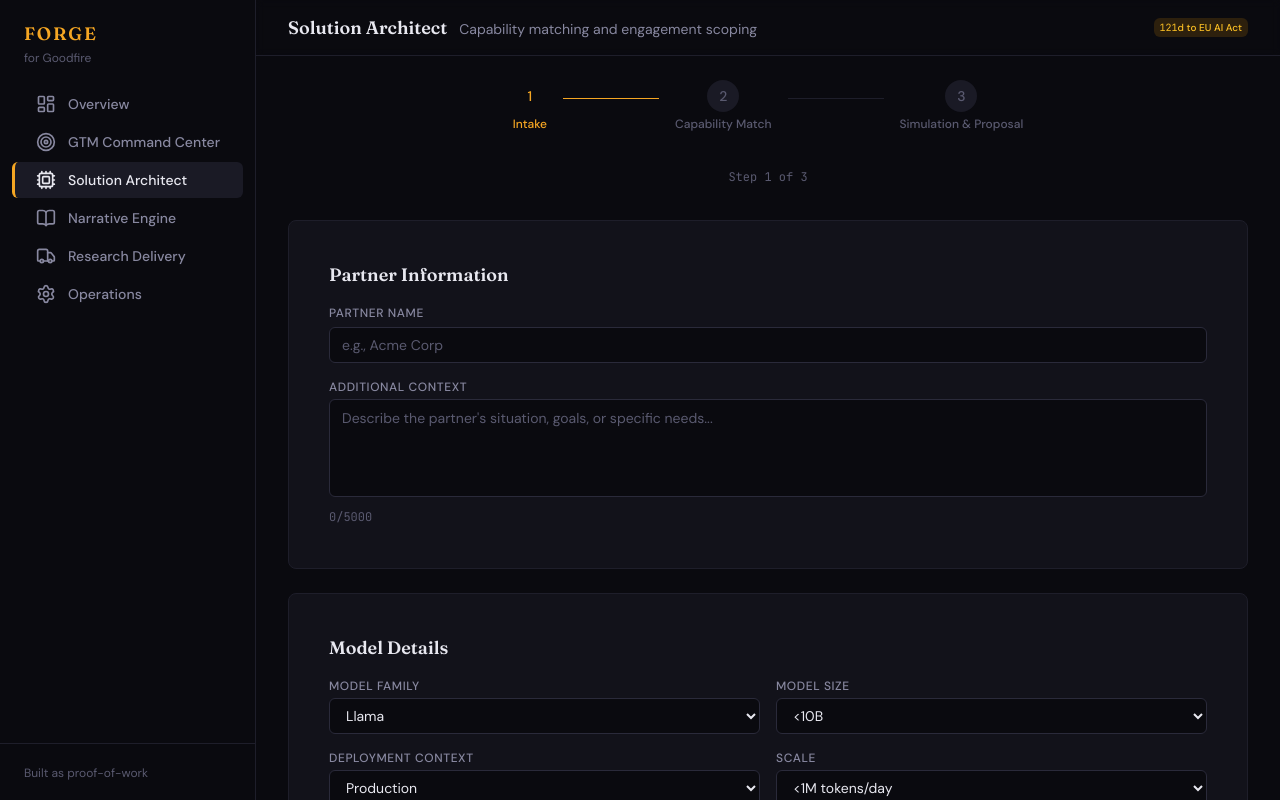
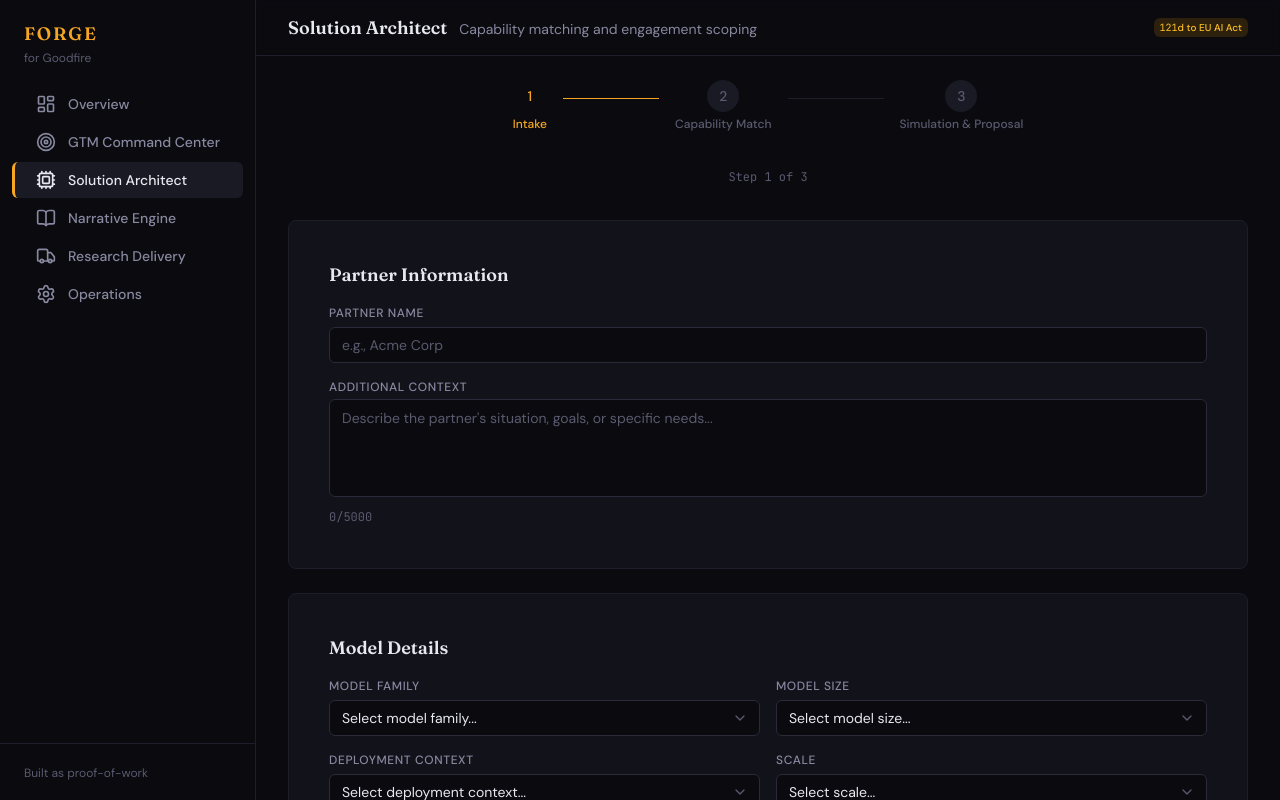
Before and after one commit to chewyuenrachael/forge, a Next.js app: page /solutions in a window 1280 px wide. Built offline with nearby package versions, Linux system fonts and the light colour scheme.

Commit message:
feat: update Select

```diff
--- a/src/components/ui/Select.tsx
+++ b/src/components/ui/Select.tsx
@@ -1,29 +1,63 @@
-import { type FC, type SelectHTMLAttributes } from 'react'
+import { type FC, type ChangeEventHandler } from 'react'
+import { ChevronDown } from 'lucide-react'
 
-interface SelectProps extends SelectHTMLAttributes<HTMLSelectElement> {
-  label?: string
-  options: { value: string; label: string }[]
+interface SelectOption {
+  value: string
+  label: string
 }
 
-export const Select: FC<SelectProps> = ({ label, options, className = '', id, ...props }) => {
+interface SelectProps {
+  label?: string
+  value: string
+  onChange: ChangeEventHandler<HTMLSelectElement>
+  options: SelectOption[]
+  placeholder?: string
+  className?: string
+}
+
+export const Select: FC<SelectProps> = ({
+  label,
+  value,
+  onChange,
+  options,
+  placeholder,
+  className = '',
+}) => {
+  const selectId = label ? `select-${label.toLowerCase().replace(/\s+/g, '-')}` : undefined
+
   return (
-    <div className="space-y-1">
+    <div className={className}>
       {label && (
-        <label htmlFor={id} className="block text-xs uppercase tracking-wider text-text-secondary font-medium">
+        <label
+          htmlFor={selectId}
+          className="block text-xs uppercase tracking-wider text-text-secondary font-medium mb-1.5"
+        >
           {label}
         </label>
       )}
+      <div className="relative">
         <select
-        id={id}
-        className={`h-9 w-full rounded-md border border-border-default bg-base px-3 text-sm text-text-primary focus:border-accent-amber focus:ring-1 focus:ring-accent-amber/30 focus:outline-none transition-colors duration-150 ${className}`}
-        {...props}
+          id={selectId}
+          value={value}
+          onChange={onChange}
+          className="h-9 w-full appearance-none rounded-md border border-border-default bg-base px-3 pr-9 text-sm text-text-primary transition-colors duration-150 focus:outline-none focus:border-accent-amber focus:ring-1 focus:ring-accent-amber/30"
         >
+          {placeholder && (
+            <option value="" disabled>
+              {placeholder}
+            </option>
+          )}
           {options.map((opt) => (
             <option key={opt.value} value={opt.value}>
               {opt.label}
             </option>
           ))}
         </select>
+        <ChevronDown
+          size={16}
+          className="pointer-events-none absolute right-3 top-1/2 -translate-y-1/2 text-text-tertiary"
+        />
+      </div>
     </div>
   )
 }
```
Lines whose indentation alone changed are shown as unchanged.
